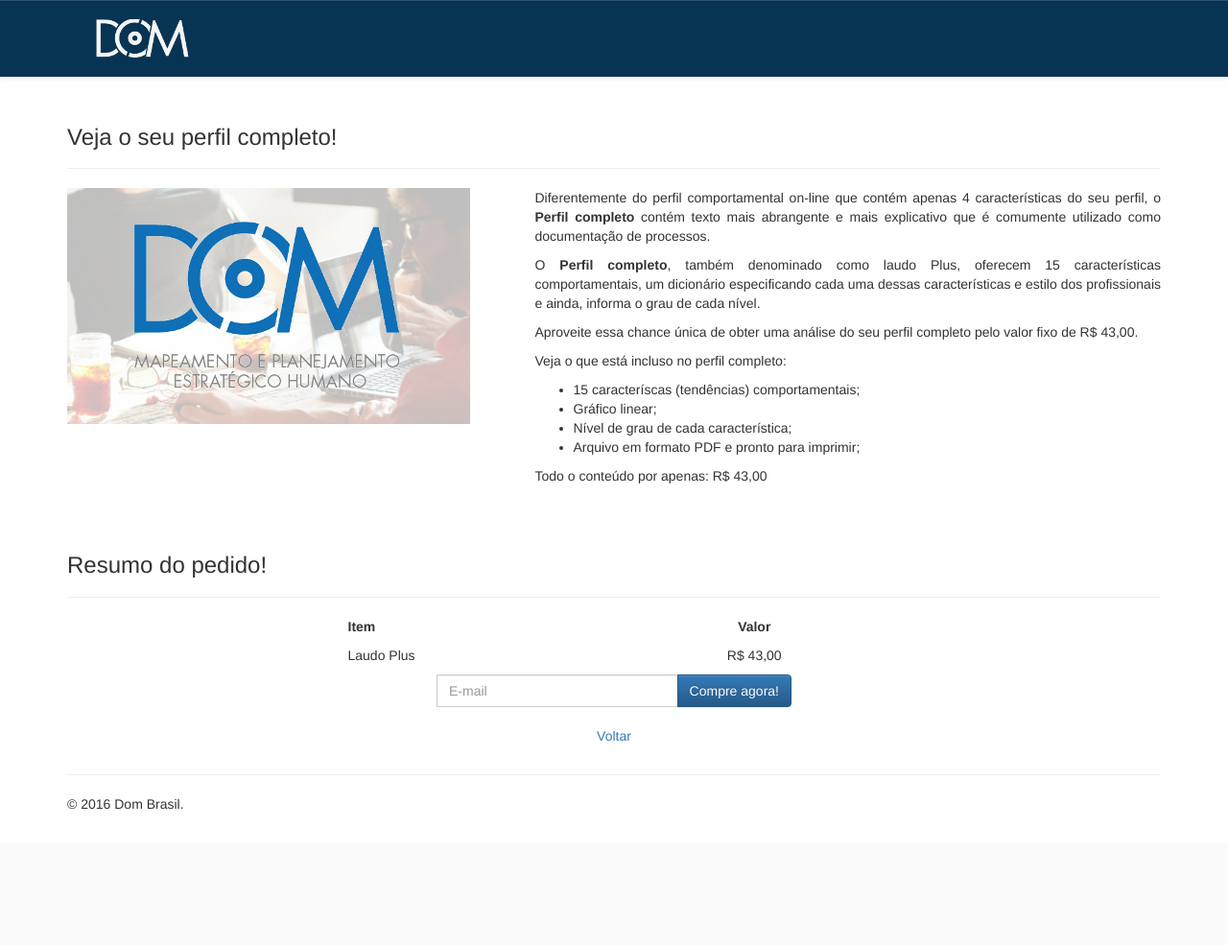
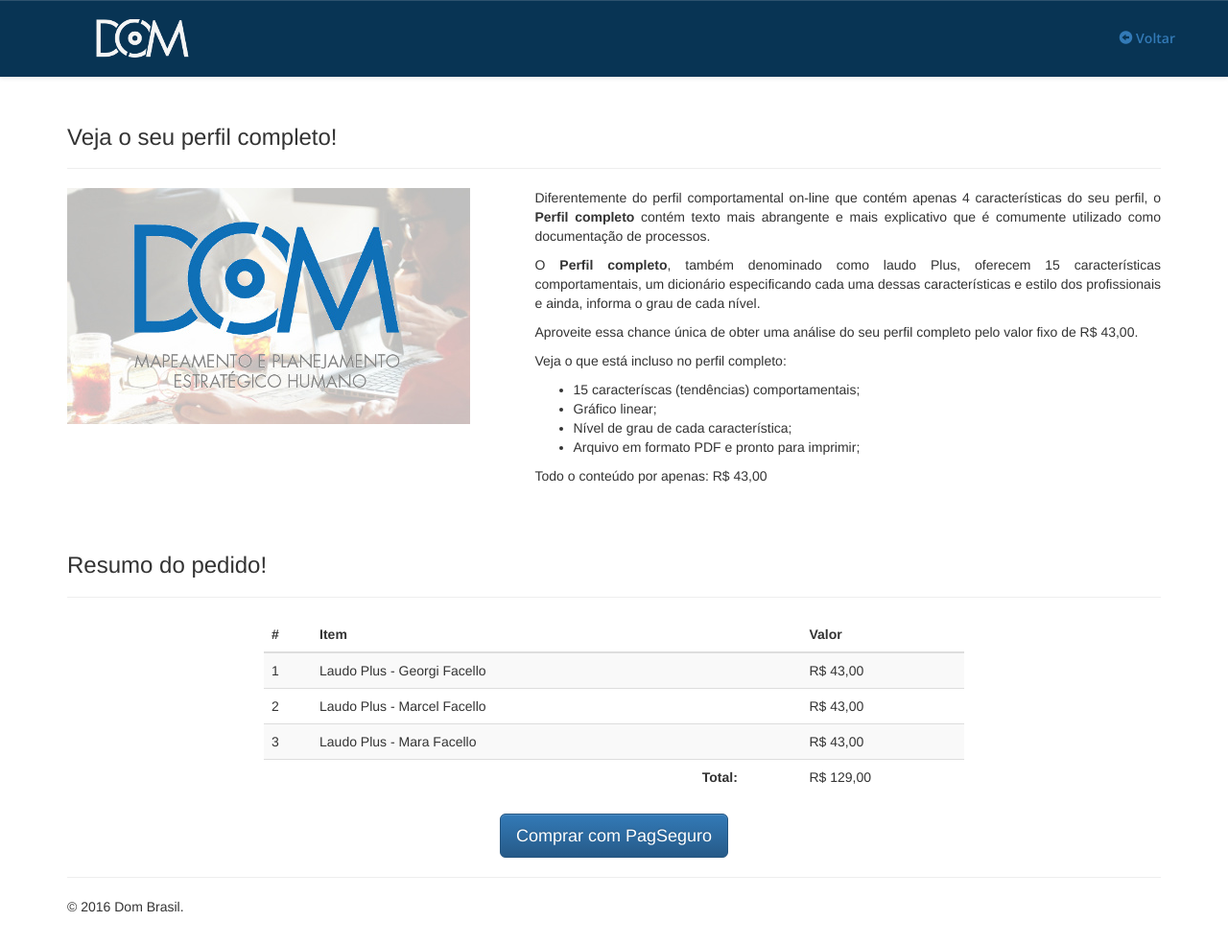
Before and after one commit to kenji-tabata/PagSeguro, a PHP site: page / in a window 1280 px wide. Shown: the whole page at 96% size. Before the commit the page ends 844 px from the top, so only its background shows below. Run offline with PHP 8.4, Linux system fonts and the light colour scheme; some libraries are stand-ins or nearby versions.

Commit message:
integracao/views/index.php: Resumo do pedido

```diff
--- a/integracao/views/index.php
+++ b/integracao/views/index.php
@@ -17,16 +17,20 @@
           <script src="https://oss.maxcdn.com/html5shiv/3.7.2/html5shiv.min.js"></script>
           <script src="https://oss.maxcdn.com/respond/1.4.2/respond.min.js"></script>
         <![endif]-->
-        <link type="text/css" rel="stylesheet" href="css/style.css">
+        <link type="text/css" rel="stylesheet" href="views/css/style.css">
         <link href='http://fonts.googleapis.com/css?family=Open+Sans:300,400,600,700' rel='stylesheet' type='text/css'>
     </head>
     <body>
         <nav class="navbar navbar-default navbar-fixed-top">
             <div class="container">
                 <a class="navbar-brand" href="#" title="Dom Brasil">
-                    <img alt="Brand" src="imagens/logo.png">
+                    <img alt="Brand" src="views/imagens/logo.png">
                 </a>
-                <p class="navbar-text navbar-right">&nbsp;</p>
+                <p class="navbar-text navbar-right">
+                    <a href="#" title="Voltar">
+                        <span class="glyphicon glyphicon-circle-arrow-left" aria-hidden="true"></span> Voltar
+                    </a>
+                </p>
             </div>
         </nav>
 
@@ -41,7 +45,7 @@
         <div class="container">
             <div class="row">
                 <div class="col-md-5">
-                    <img src="imagens/landing.jpg" class="img-responsive" alt="perfil completo"/>
+                    <img src="views/imagens/landing.jpg" class="img-responsive" alt="perfil completo"/>
                 </div>
                 <div class="col-md-7">
                     <p class="text-justify">
@@ -72,35 +76,56 @@
                     <div class="page-header">
                         <h3>Resumo do pedido!</h3>
                     </div>
-                    <div class="row">
-                        <div class="col-md-offset-3 col-md-3">
-                            <p><strong>Item</strong></p>
-                            <p>Laudo Plus</p>
-                        </div>
-                        <div class="col-md-3 text-center">
-                            <p><strong>Valor</strong></p>
-                            <p>R$ 43,00</p>
-                        </div>
-                        <div class="row">
-                            <div class="col-md-offset-4 col-md-4 text-center">
-                                <form id="form-comprar-laudo" method="POST" action="action.php">
-                                    <div class="input-group">
-                                        <input type="hidden" id="hidden-nome" value="Georgi Facello" name="hidden-nome">
-                                        <input type="hidden" id="hidden-tipo-produto" value="laudo-plus" name="hidden-codigo-produto">
-                                        <input type="hidden" id="hidden-id-pesquisado" value="1" name="hidden-id-pesquisado">
-                                        <input type="text" id="txt-email" class="form-control" value="" placeholder="E-mail" name="txt-email">
-                                        <span class="input-group-btn">
-                                            <button id="comprar-plus" class="btn btn-primary">Compre agora!</button>
-                                        </span>
-                                    </div>
-                                    <div class="mensagem hidden col-md-12" role="alert"></div>
-                                </form>
-                            </div>
+                    <div class="col-md-offset-2 col-md-8">
+                        <div class="table-responsive">
+                            <table class="table table-striped table">
+                                <thead>
+                                    <tr>
+                                        <th>#</th>
+                                        <th>Item</th>
+                                        <th></th>
+                                        <th>Valor</th>
+                                    </tr>
+                                </thead>
+                                <tbody>
+                                    <tr>
+                                        <td>1</td>
+                                        <td>Laudo Plus - Georgi Facello</td>
+                                        <td></td>
+                                        <td>R$ 43,00</td>
+                                    </tr>
+                                    <tr>
+                                        <td>2</td>
+                                        <td>Laudo Plus - Marcel Facello</td>
+                                        <td></td>
+                                        <td>R$ 43,00</td>
+                                    </tr>
+                                    <tr>
+                                        <td>3</td>
+                                        <td>Laudo Plus - Mara Facello</td>
+                                        <td></td>
+                                        <td>R$ 43,00</td>
+                                    </tr>
+                                </tbody>
+                                <tfoot>
+                                    <tr>
+                                        <td colspan="2"></td>
+                                        <td><strong>Total:</strong></td>
+                                        <td>R$ 129,00</td>
+                                    </tr>
+                                </tfoot>
+                            </table>
                         </div>
                     </div>
-                    <br/>
-                    <div class="row text-center">
-                        <p><a href="#" title="Voltar">Voltar</a></p>
+                    <div class="col-md-offset-4 col-md-4 text-center">
+                        <form id="form-comprar-laudo" method="POST" action="action.php">
+                            <input type="hidden" id="hidden-nome" value="Georgi Facello" name="hidden-nome">
+                            <input type="hidden" id="hidden-codigo-produto" value="laudo-plus" name="hidden-codigo-produto">
+                            <!--<input type="hidden" id="hidden-email" value="c06458599158349541735@sandbox.pagseguro.com.br" name="txt-email">-->
+                            <input type="hidden" id="hidden-email" value="leandro@sandbox.pagseguro.com.br" name="txt-email">
+                            <button id="comprar-plus" class="btn btn-primary btn-lg">Comprar com PagSeguro</button>
+                            <div class="mensagem hidden col-md-12" role="alert"></div>
+                        </form>
                     </div>
                 </div>
             </div>
```
